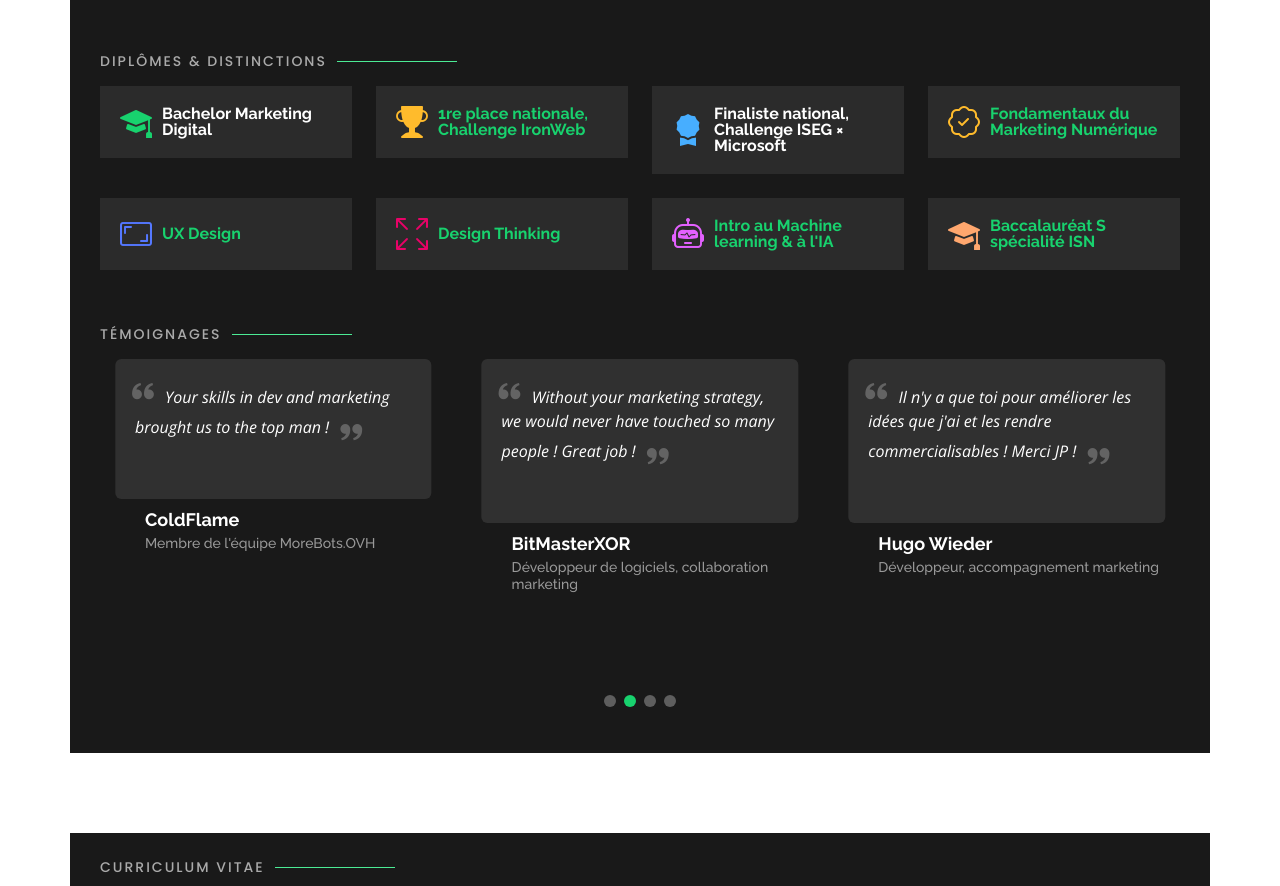
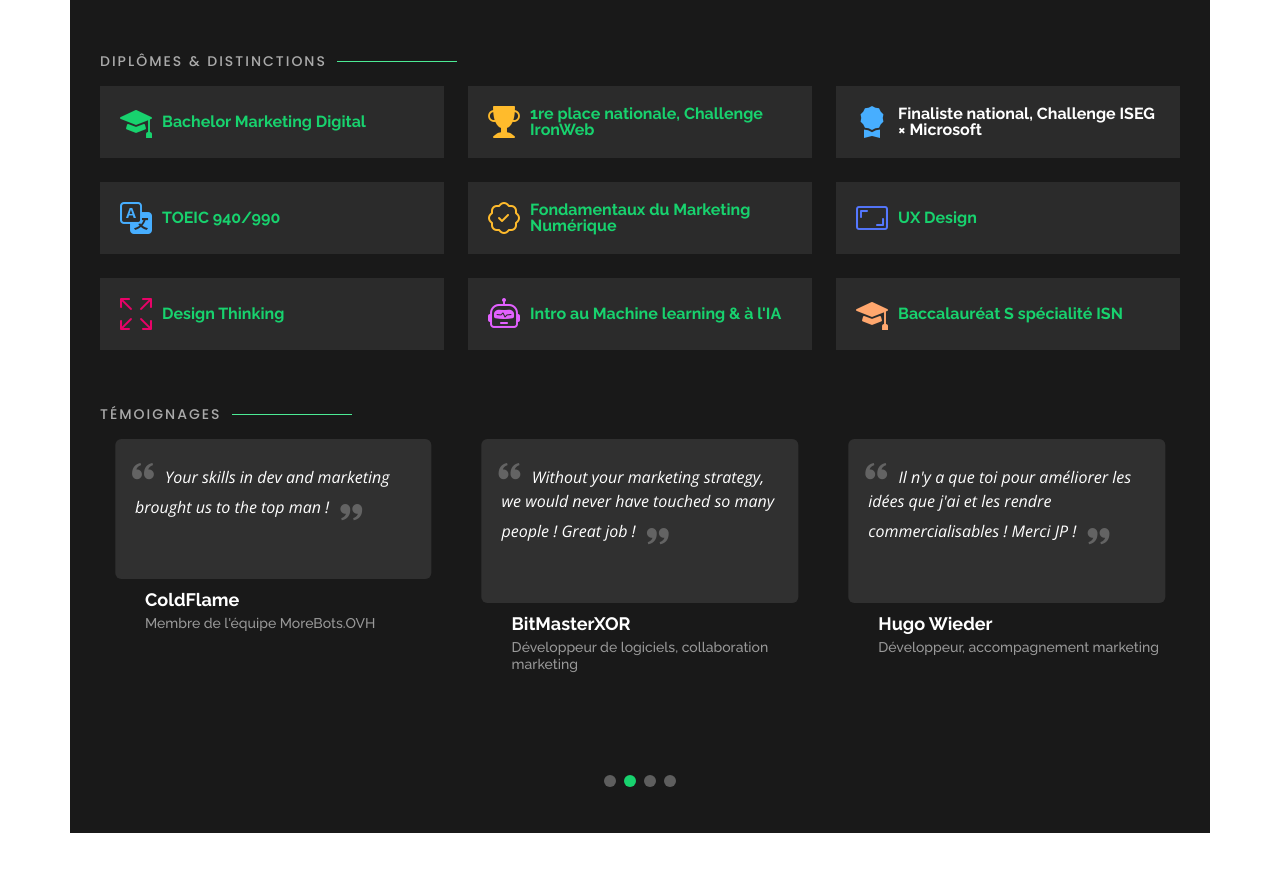
Before and after one commit to PADJean/CV, a plain HTML site: page index.html in a window 1280 px wide. Shown: the part 3236-4122 px from the top of the page. Drawn offline with nearby package versions, Linux system fonts and the light colour scheme.

Commit message:
Certificats : attestation Bachelor ISEG (lien sur la carte) et TOEIC 940/990, grille des diplômes en 3x3
Co-Authored-By: Claude Sonnet 5.5 <noreply@anthropic.com>

```diff
--- a/index.html
+++ b/index.html
@@ -367,49 +367,55 @@
       </div>
 
       <div class="row">
-        <div class="col-lg-3 col-md-4">
+        <div class="col-lg-4 col-md-4">
           <div class="icon-box">
             <i class="bi bi-mortarboard-fill" style="color: #18d26e;"></i>
-            <h3>Bachelor Marketing Digital</h3><!-- PDF du diplôme à relier ici quand il sera ajouté -->
+            <h3><a href="assets/img/certificats/Attestation-Bachelor-ISEG.pdf" target="_blank">Bachelor Marketing Digital</a></h3>
           </div>
         </div>
-        <div class="col-lg-3 col-md-4 mt-4 mt-md-0">
+        <div class="col-lg-4 col-md-4 mt-4 mt-md-0">
           <div class="icon-box">
             <i class="bi bi-trophy-fill" style="color: #ffbb2c;"></i>
             <h3><a href="assets/img/certificats/Jean PAD.pdf" target="_blank">1re place nationale, Challenge IronWeb</a></h3>
           </div>
         </div>
-        <div class="col-lg-3 col-md-4 mt-4 mt-md-0">
+        <div class="col-lg-4 col-md-4 mt-4 mt-md-0">
           <div class="icon-box">
             <i class="bi bi-award-fill" style="color: #47aeff;"></i>
             <h3>Finaliste national, Challenge ISEG × Microsoft</h3>
           </div>
         </div>
-        <div class="col-lg-3 col-md-4 mt-4 mt-lg-0">
+        <div class="col-lg-4 col-md-4 mt-4">
+          <div class="icon-box">
+            <i class="bi bi-translate" style="color: #47aeff;"></i>
+            <h3><a href="assets/img/certificats/TOEIC-Jean-PAD.pdf" target="_blank">TOEIC 940/990</a></h3>
+          </div>
+        </div>
+        <div class="col-lg-4 col-md-4 mt-4">
           <div class="icon-box">
             <i class="bi bi-patch-check" style="color: #ffbb2c;"></i>
             <h3><a href="assets/img/certificats/certif google.pdf" target="_blank">Fondamentaux du Marketing Numérique</a></h3>
           </div>
         </div>
-        <div class="col-lg-3 col-md-4 mt-4">
+        <div class="col-lg-4 col-md-4 mt-4">
           <div class="icon-box">
             <i class="bi bi-aspect-ratio" style="color: #5578ff;"></i>
             <h3><a href="assets/img/certificats/[ISEG - PPIX]  Apprendre l'UX Design (1).pdf" target="_blank">UX Design</a></h3>
           </div>
         </div>
-        <div class="col-lg-3 col-md-4 mt-4">
+        <div class="col-lg-4 col-md-4 mt-4">
           <div class="icon-box">
             <i class="bi bi-arrows-fullscreen" style="color: #e80368;"></i>
             <h3><a href="assets/img/certificats/[ISEG - PPIX]  Design Thinking.pdf" target="_blank">Design Thinking</a></h3>
           </div>
         </div>
-        <div class="col-lg-3 col-md-4 mt-4">
+        <div class="col-lg-4 col-md-4 mt-4">
           <div class="icon-box">
             <i class="bi bi-robot" style="color: #e361ff;"></i>
             <h3><a href="assets/img/certificats/[ISEG - PPIX]  Intro au Machine learning et à l'IA.pdf" target="_blank">Intro au Machine learning &amp; à l'IA</a></h3>
           </div>
         </div>
-        <div class="col-lg-3 col-md-4 mt-4">
+        <div class="col-lg-4 col-md-4 mt-4">
           <div class="icon-box">
             <i class="bi bi-mortarboard-fill" style="color: #ffa76e;"></i>
             <h3><a href="assets/img/certificats/DIPLOME-BAC-JEAN.pdf" target="_blank">Baccalauréat S spécialité ISN</a></h3>
```
Also changed, not shown: 2 other files.
